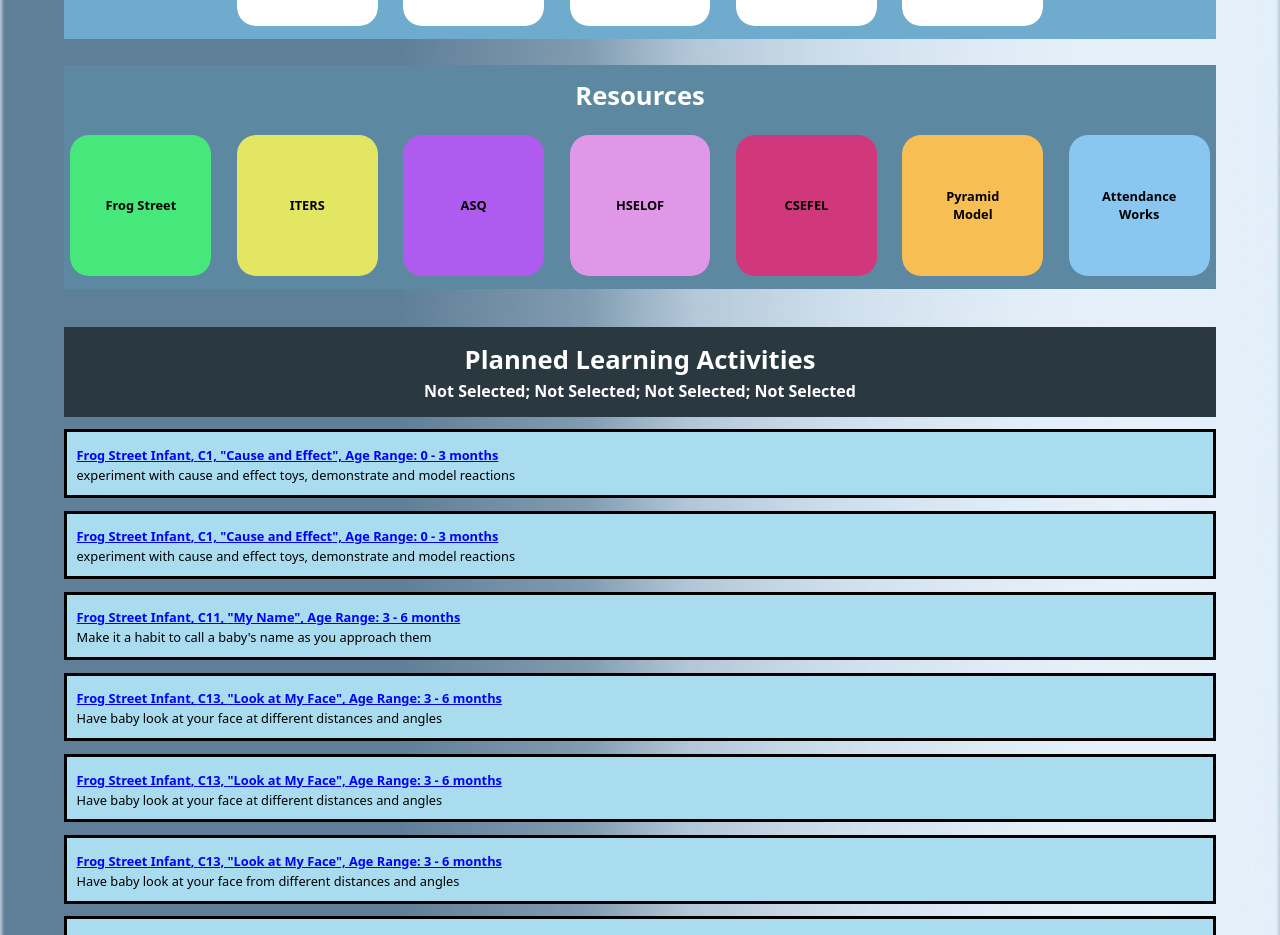
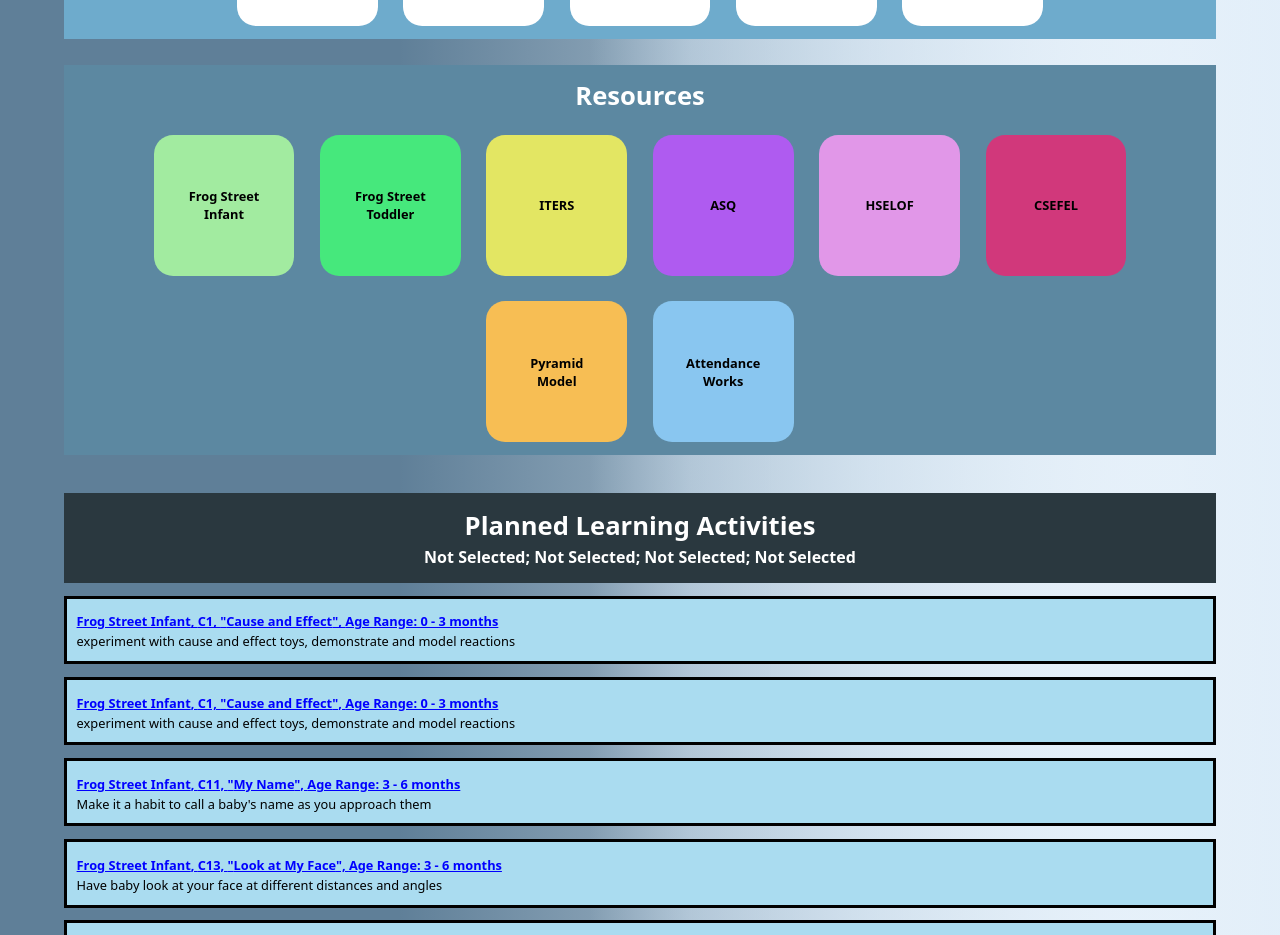
Before and after one commit to kylelin23/EHS_webpage, a React (Vite) app: page /dataPage in a window 1280 px wide. Shown: the part 900-1835 px from the top of the page. Built offline with nearby package versions, Linux system fonts and the light colour scheme.

Commit message:
Separate Frog Street

```diff
--- a/src/dataPage.css
+++ b/src/dataPage.css
@@ -176,7 +176,11 @@ h1 {
   background-color: #7fc7c9;
 } */
 
-.textContainer.frogStreet {
+.textContainer.frogStreetInfant {
+  background-color: #a2eba0;
+}
+
+.textContainer.frogStreetToddler {
   background-color: #46e87c;
 }
 
@@ -295,3 +299,11 @@ h1 {
 .smallText {
   font-size: 1.25vw
 }
+
+.resourceContainer {
+  display: flex;
+  gap: 2vw;
+  margin-top: 1.5vw;
+  flex-wrap: wrap;
+  justify-content: center;
+}
--- a/src/dataPage.jsx
+++ b/src/dataPage.jsx
@@ -85,8 +85,12 @@ function DataPage() {
 
   const resources = [
   {
-    value: "Frog Street",
-    label: "Frog Street"
+    value: "Frog Street Infant",
+    label: "Frog Street Infant"
+  },
+  {
+    value: "Frog Street Toddler",
+    label: "Frog Street Toddler"
   },
   {
     value: "ITERS-3 Materials",
@@ -456,19 +460,20 @@ function DataPage() {
               <div className="resourcesOuterContainer">
 
                 <div style = {{display: 'flex', flexDirection: 'column', alignItems: 'center'}}>
-                <div className = "titleText">
-                  Resources
+                  <div className = "titleText">
+                    Resources
+                  </div>
                 </div>
-              </div>
               <div style = {{display: 'flex', justifyContent: 'center', alignItems: 'center'}}>
 
               <div className="dropdownContainer2">
-                <div className = "developmentalLevelContainer">
+                <div className = "resourceContainer">
                   {
                     resources.map((resource, index) => (
                     <button className = {`textContainer
                       ${selectedResources == resource.value ? "selected" : ""}
-                      ${resource.value == 'Frog Street' ? "frogStreet" : ""}
+                      ${resource.value == 'Frog Street Infant' ? "frogStreetInfant" : ""}
+                      ${resource.value == 'Frog Street Toddler' ? "frogStreetToddler" : ""}
                       ${resource.value == 'ITERS-3 Materials' ? "iters" : ""}
                       ${resource.value == 'ASQ Activities' ? "asq" : ""}
                       ${resource.value == 'HSELOF' ? "hselof" : ""}
@@ -487,6 +492,9 @@ function DataPage() {
                         </div>
                     </button>
                   ))}
+
+
+
                 </div>
               </div>
               </div>
```
